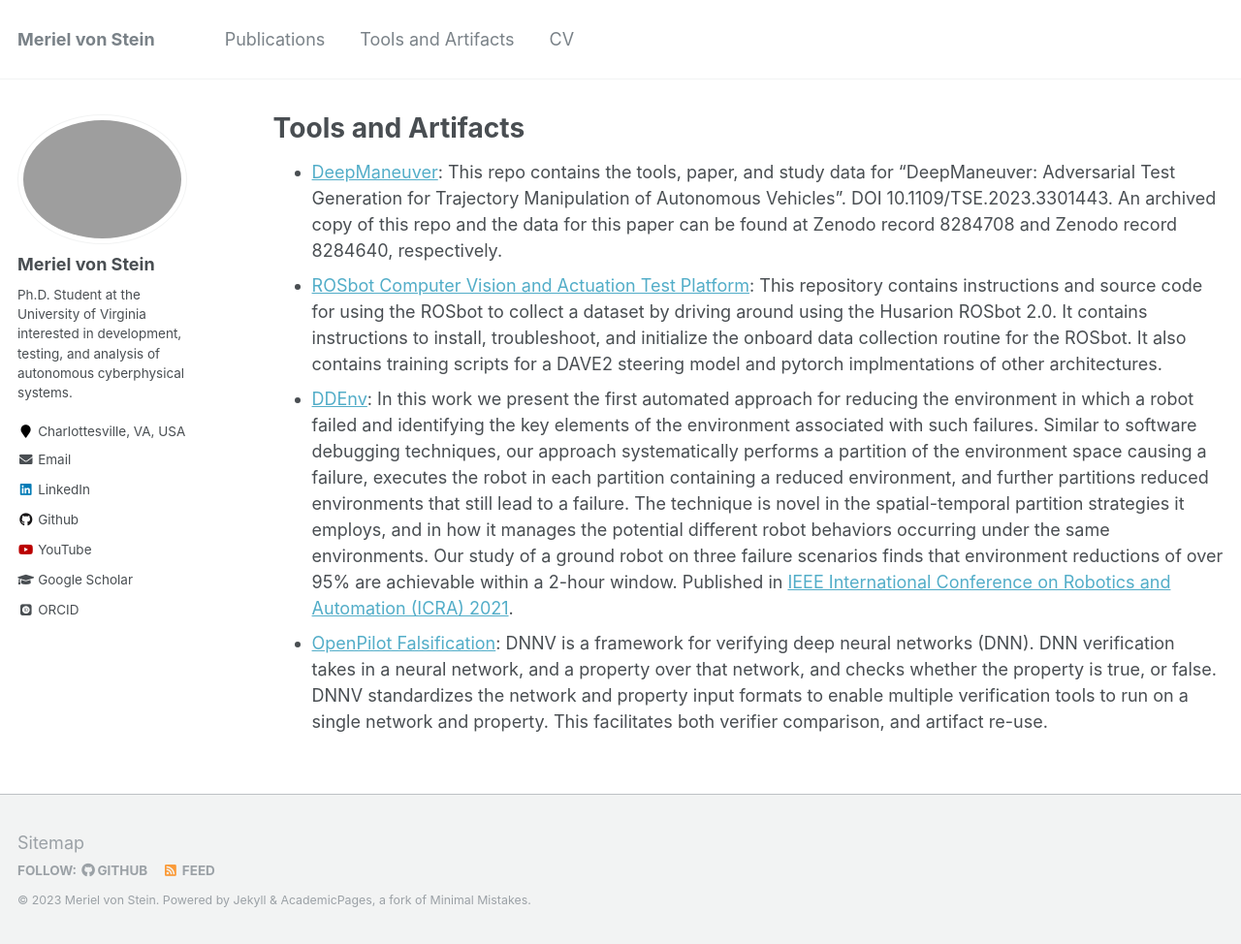
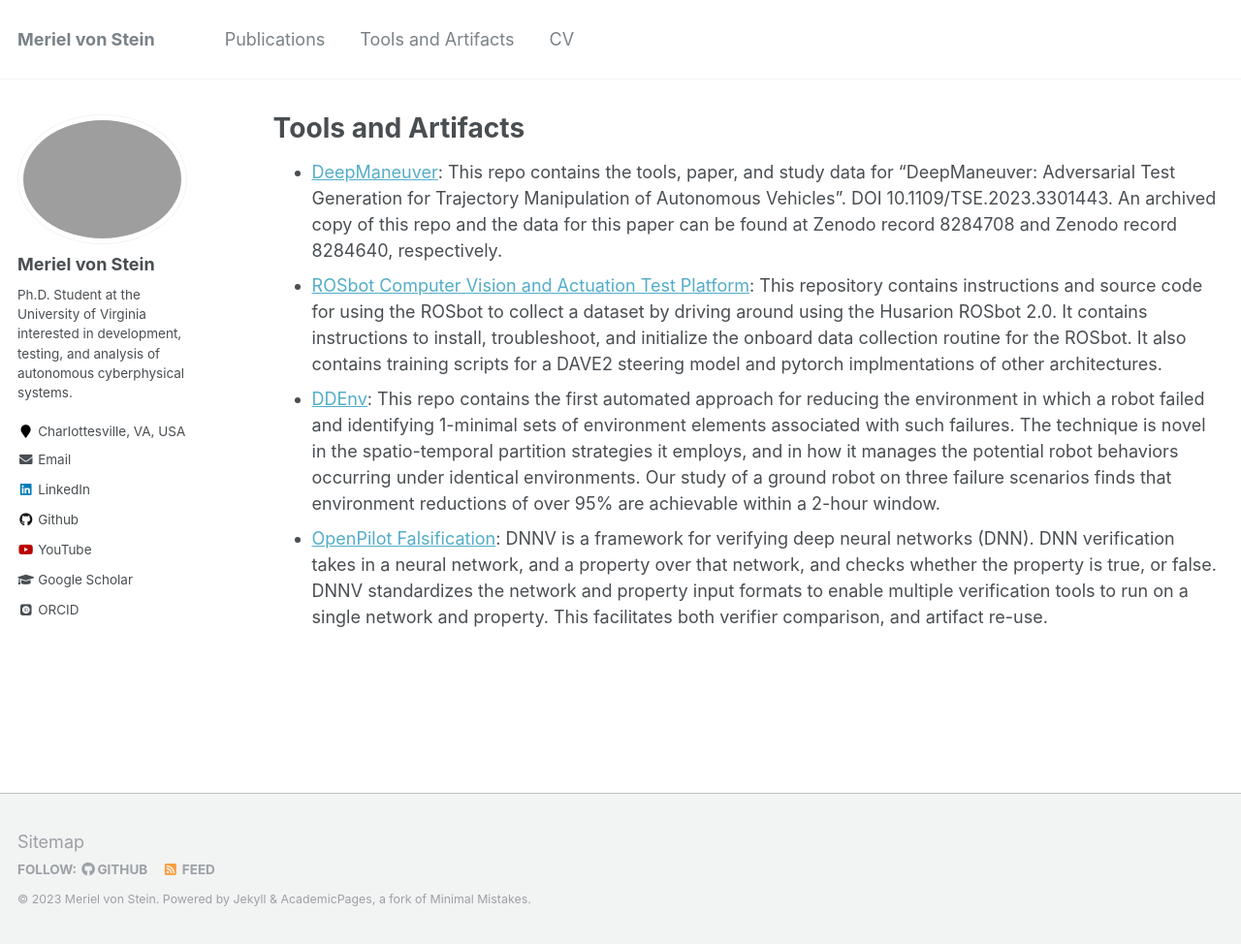
Before and after one commit to MissMeriel/MissMeriel.github.io, a Jekyll site: the page built from _pages/artifacts.md, in a window 1280 px wide and 974 px high. Shown: the whole window at 97% size. Built offline with Jekyll 4.4.1, drawn with Linux system fonts in a browser that asks for light colours; some web fonts are replaced.

Commit message:
updated DDEnv artifact description; updated academic CV

```diff
--- a/_pages/artifacts.md
+++ b/_pages/artifacts.md
@@ -7,7 +7,7 @@ author_profile: true
 
 - [DeepManeuver](https://github.com/MissMeriel/DeepManeuver): This repo contains the tools, paper, and study data for "DeepManeuver: Adversarial Test Generation for Trajectory Manipulation of Autonomous Vehicles". DOI 10.1109/TSE.2023.3301443. An archived copy of this repo and the data for this paper can be found at Zenodo record 8284708 and Zenodo record 8284640, respectively.
 - [ROSbot Computer Vision and Actuation Test Platform](https://github.com/MissMeriel/ROSbot_data_collection): This repository contains instructions and source code for using the ROSbot to collect a dataset by driving around using the Husarion ROSbot 2.0. It contains instructions to install, troubleshoot, and initialize the onboard data collection routine for the ROSbot. It also contains training scripts for a DAVE2 steering model and pytorch implmentations of other architectures.
-- [DDEnv](https://github.com/MissMeriel/DDEnv): In this work we present the first automated approach for reducing the environment in which a robot failed and identifying the key elements of the environment associated with such failures. Similar to software debugging techniques, our approach systematically performs a partition of the environment space causing a failure, executes the robot in each partition containing a reduced environment, and further partitions reduced environments that still lead to a failure. The technique is novel in the spatial-temporal partition strategies it employs, and in how it manages the potential different robot behaviors occurring under the same environments. Our study of a ground robot on three failure scenarios finds that environment reductions of over 95% are achievable within a 2-hour window. Published in [IEEE International Conference on Robotics and Automation (ICRA) 2021](https://ieeexplore.ieee.org/document/9561997).
+- [DDEnv](https://github.com/MissMeriel/DDEnv): This repo contains the first automated approach for reducing the environment in which a robot failed and identifying 1-minimal sets of environment elements associated with such failures. The technique is novel in the spatio-temporal partition strategies it employs, and in how it manages the potential robot behaviors occurring under identical environments. Our study of a ground robot on three failure scenarios finds that environment reductions of over 95% are achievable within a 2-hour window.
 - [OpenPilot Falsification](https://github.com/MissMeriel/openpilot-falsification): DNNV is a framework for verifying deep neural networks (DNN).
 DNN verification takes in a neural network, and a property over that network, and checks whether the property is true, or false.
 DNNV standardizes the network and property input formats to enable multiple verification tools to run on a single network and property.
```
Also changed, not shown: 1 other file.
